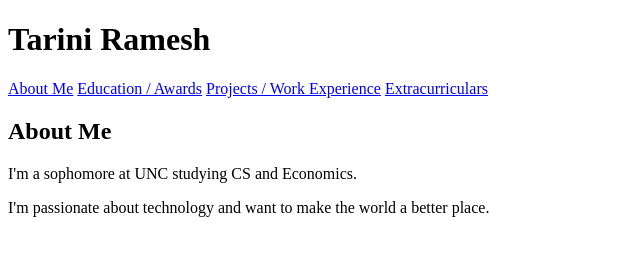
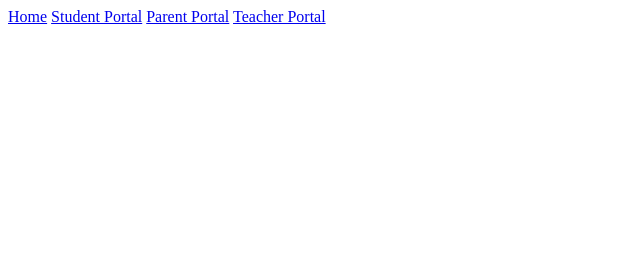
Before and after one commit to rameshtarini/math4kidz, a plain HTML site: page index.html in a window 1280 px wide. Shown: the whole page, without its empty margins (0-640 px from the left). Drawn offline with Linux system fonts and the light colour scheme.

Commit message:
updated home page

```diff
--- a/index.html
+++ b/index.html
@@ -3,19 +3,11 @@
 <html>
     <link href="./style.css" rel="stylesheet" type="text/css">
 
-    <title>Tarini Ramesh</title>
+    <title>Math4Kidz</title>
 
-    <h1>Tarini Ramesh</h1>
-
-    <a href="./index.html">About Me</a>
-    <a href="./education.html">Education / Awards</a>
-    <a href="./projects.html">Projects / Work Experience</a>
-    <a href="./ec.html">Extracurriculars</a>
-
-    <div>
-        <h2>About Me</h2>
-        <p>I'm a sophomore at UNC studying CS and Economics.</p>
-        <p class="passion">I'm passionate about technology and want to make the world a better place.</p>
-    </div>
+    <a href="./index.html">Home</a>
+    <a href="./student.html">Student Portal</a>
+    <a href="./parent.html">Parent Portal</a>
+    <a href="./teacher.html">Teacher Portal</a>
 
 </html>
```
